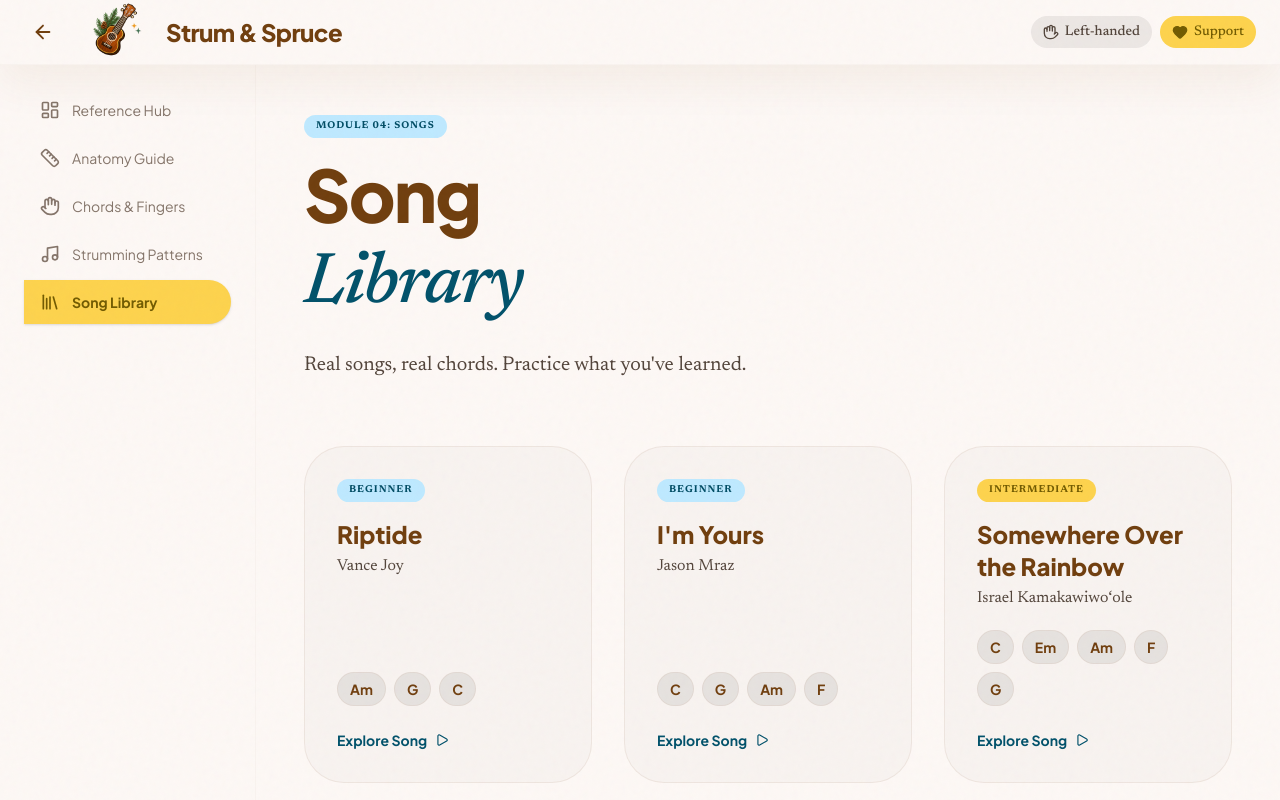
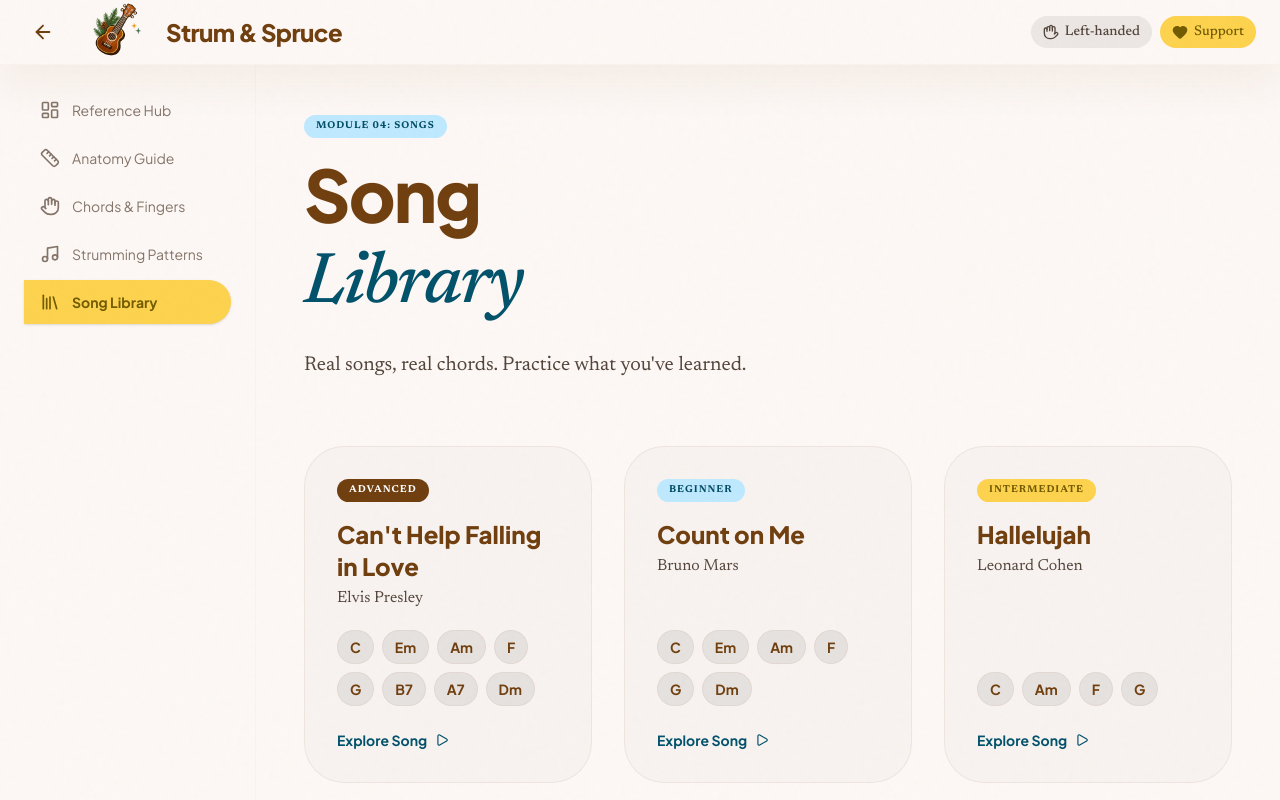
Before and after one commit to DotNetTitan/strum-and-spruce, a React (Vite) app: page /lessons/songs in a window 1280 px wide. Shown: the top 800 px of the page. Built offline with nearby package versions, Linux system fonts and the light colour scheme.

Commit message:
Show song library in alphabetical order by title.

```diff
--- a/src/pages/SongLibrary.tsx
+++ b/src/pages/SongLibrary.tsx
@@ -26,7 +26,7 @@ export const SongLibrary = () => {
       />
 
       <div className="grid grid-cols-1 sm:grid-cols-2 lg:grid-cols-3 gap-6 sm:gap-8 mb-24">
-        {SONGS.map((song) => (
+        {[...SONGS].sort((a, b) => a.title.localeCompare(b.title)).map((song) => (
           <SongCard key={song.id} song={song} />
         ))}
       </div>
```
